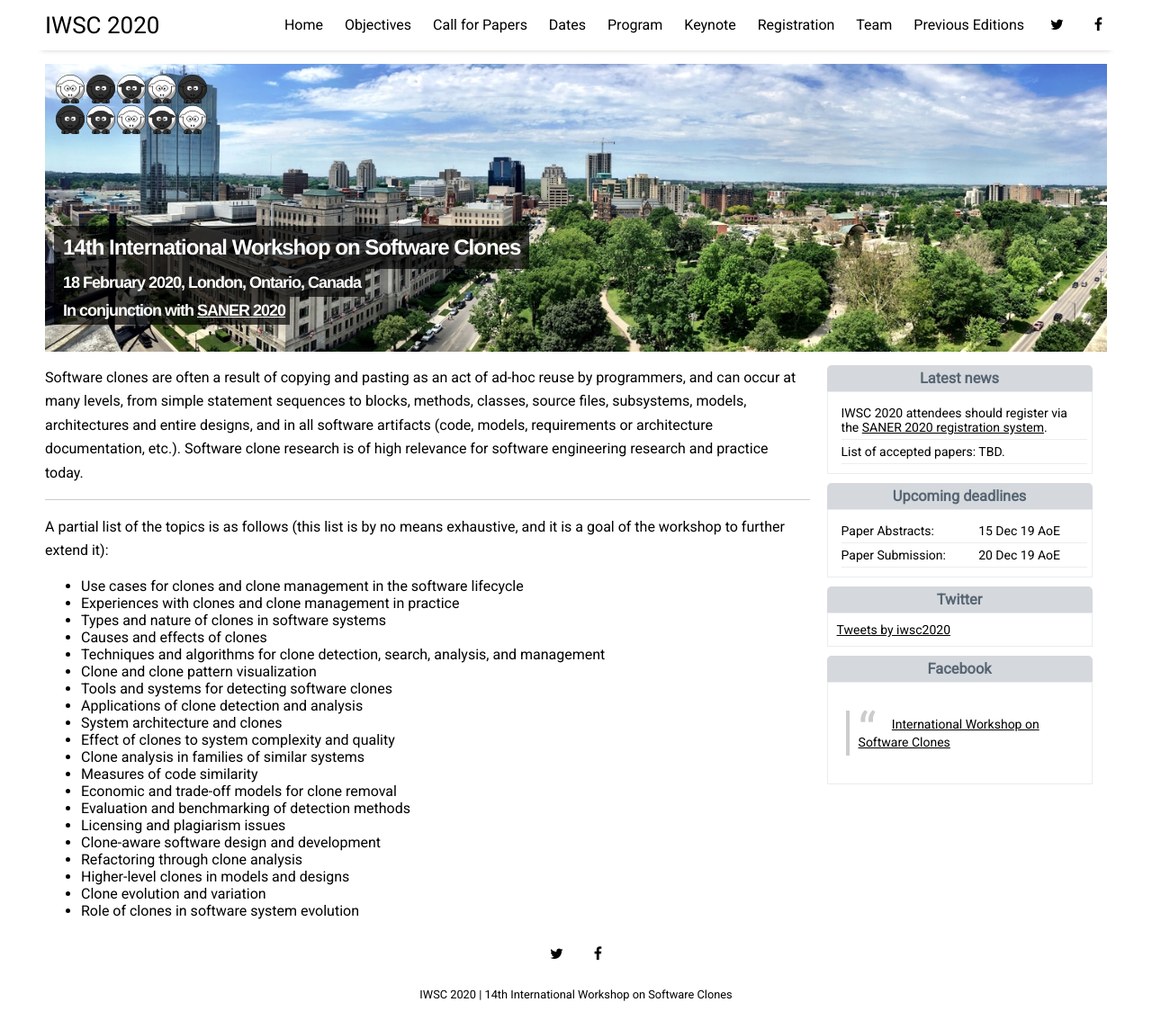
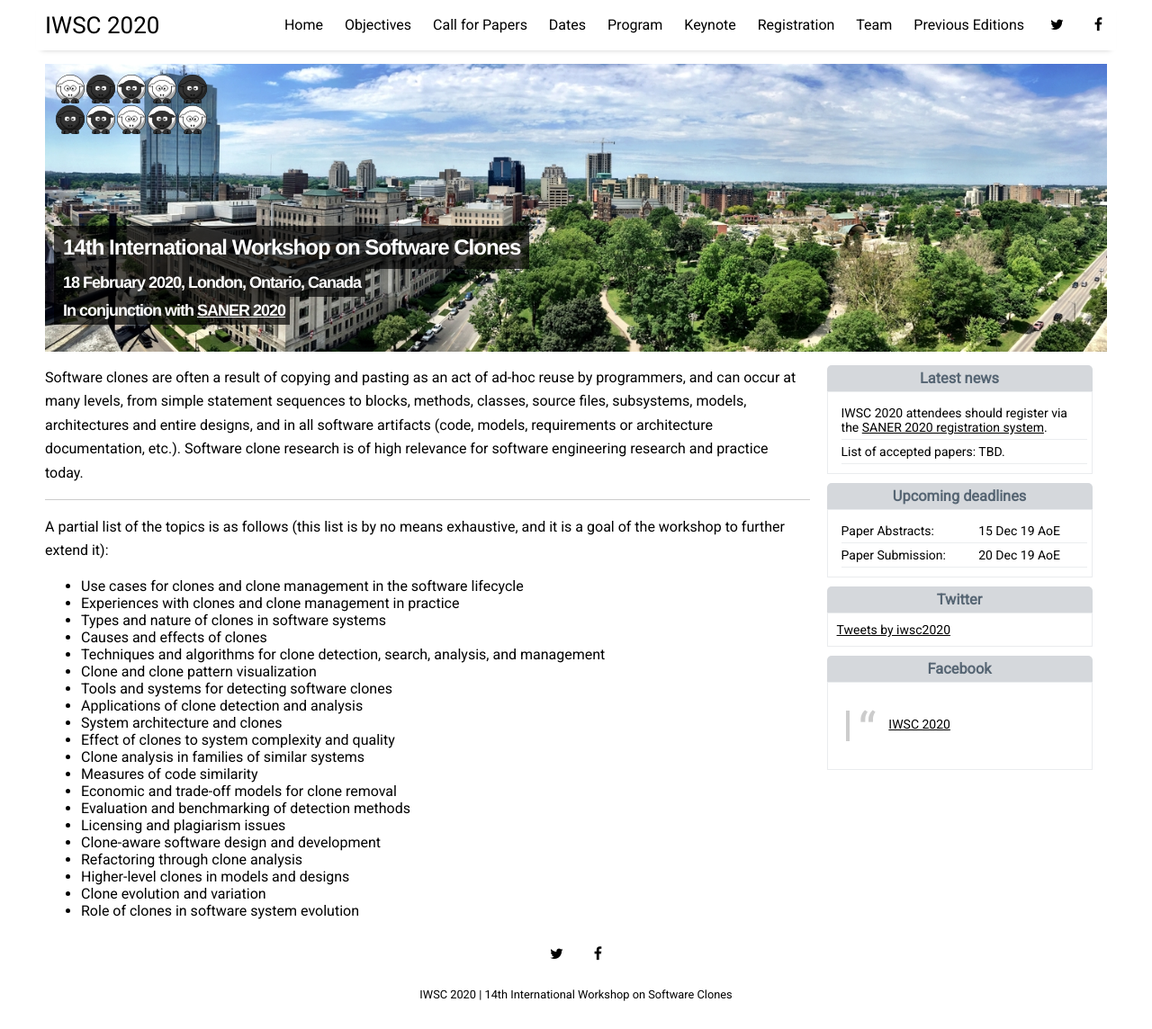
Before and after one commit to iwsc2020/iwsc2020.github.io, a Jekyll site: the page built from index.html, in a window 1280 px wide and 1144 px high. Shown: the whole window at 90% size. Built offline with Jekyll 4.4.1, drawn with Linux system fonts in a browser that asks for light colours; nearby versions of some CDN libraries; the list of posts is cut into pages by our own code; comment, search, counter and statistics services are not loaded.

Commit message:
Update sidebar.html

```diff
--- a/_includes/sidebar.html
+++ b/_includes/sidebar.html
@@ -47,6 +47,11 @@
       <h3>Facebook</h3>
     </div>
     <div class="grey_box">
+
+	  <div class="fb-page" data-href="https://www.facebook.com/IWSC-2020-113274550105626/" data-tabs="timeline" data-width="" data-height="" data-small-header="false" data-adapt-container-width="true" data-hide-cover="false" data-show-facepile="true"><blockquote cite="https://www.facebook.com/IWSC-2020-113274550105626/" class="fb-xfbml-parse-ignore"><a href="https://www.facebook.com/IWSC-2020-113274550105626/">IWSC 2020</a></blockquote></div>
+
+
+      <!---
       <div class="fb-page" data-href="https://www.facebook.com/iwsc.workshop"
           data-tabs="timeline" data-small-header="true"
           data-adapt-container-width="true"
@@ -55,5 +60,6 @@
             <a href="https://www.facebook.com/iwsc.workshop">International Workshop on Software Clones</a>
           </blockquote>
       </div>
+      --->
     </div>
   </div>
```
